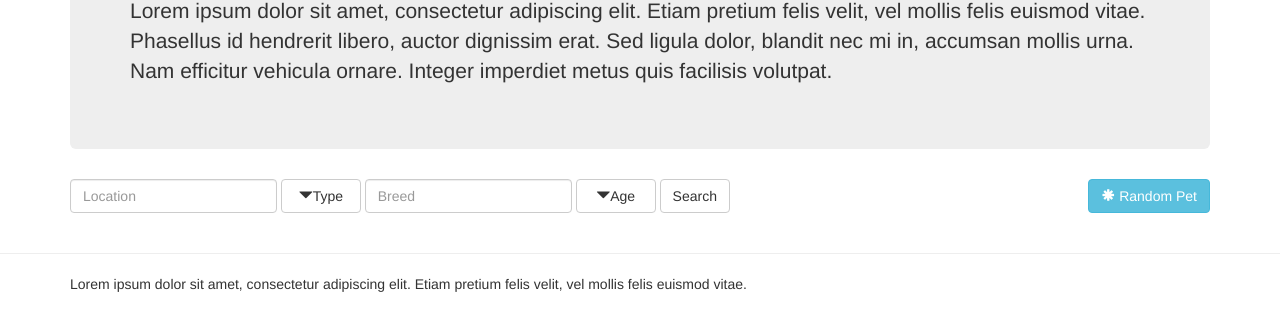
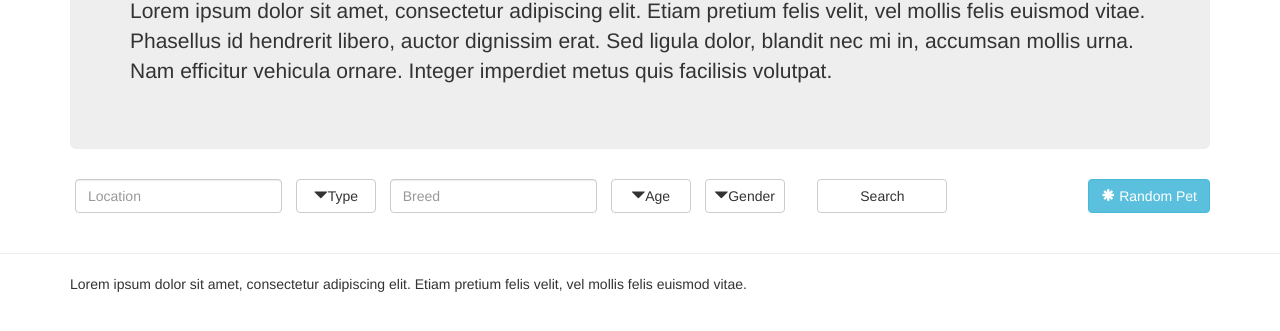
Before and after one commit to abenson-nexient/Petfinder_June, a plain HTML site: page petfinder-app/resources/static/index.html in a window 1280 px wide. Shown: the part 223-554 px from the top of the page. Drawn offline with nearby package versions, Linux system fonts and the light colour scheme; some packages are replaced by stand-ins of ours; a script that the page names is missing.

Commit message:
search skeleton is done

```diff
--- a/petfinder-app/resources/static/css/petfinder.css
+++ b/petfinder-app/resources/static/css/petfinder.css
@@ -87,13 +87,12 @@
   list-style: none;
   padding: 10px 16px;
   border: 1px solid rgb(204, 204, 204);
-  border-top: 0px;
   box-shadow: inset 0 1px 1px rgba(0,0,0,.075);
   position: absolute;
   top: 33px;
 }
 
-form[name="petSearch"] .form-group .placeholder {
+form[name="petSearch"] .placeholder {
   display: inline-block;
   border: 1px solid rgb(204, 204, 204);
   border-radius: 4px;
@@ -111,4 +110,13 @@
   border-color: blue;
 }
 
+form[name="petSearch"] .form-group {
+  margin: 0px 5px;
+}
+
+form[name="petSearch"] button[type="submit"] {
+  margin-left: 24px;
+  width: 130px;
+}
+
 /*==============================*/
--- a/petfinder-app/resources/static/index.html
+++ b/petfinder-app/resources/static/index.html
@@ -70,6 +70,14 @@
 						<li><input type="checkbox" /> Baby</li>
 						<li><input type="checkbox" /> Young</li>
 						<li><input type="checkbox" /> Old</li>
+					</ul>
+				</div>
+				<div class="form-group" ng-click="dropDown($event)">
+					<span class="placeholder"><span class="glyphicon glyphicon-triangle-bottom" aria-hidden="true"></span>Gender</span>
+					<ul hidden>
+						<li><input type="checkbox" /> Male</li>
+						<li><input type="checkbox" /> Female</li>
+						<li><input type="checkbox" /> Unknown</li>
 					</ul>
 				</div>
 				<button type="submit" class="btn btn-default">Search</button>
```
